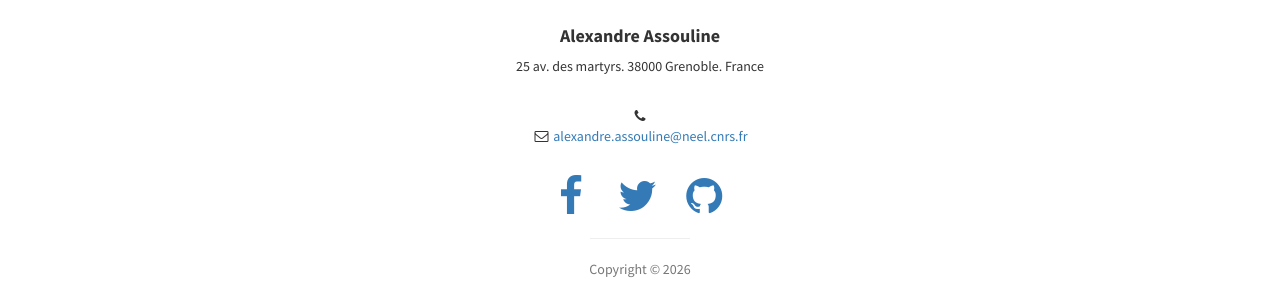
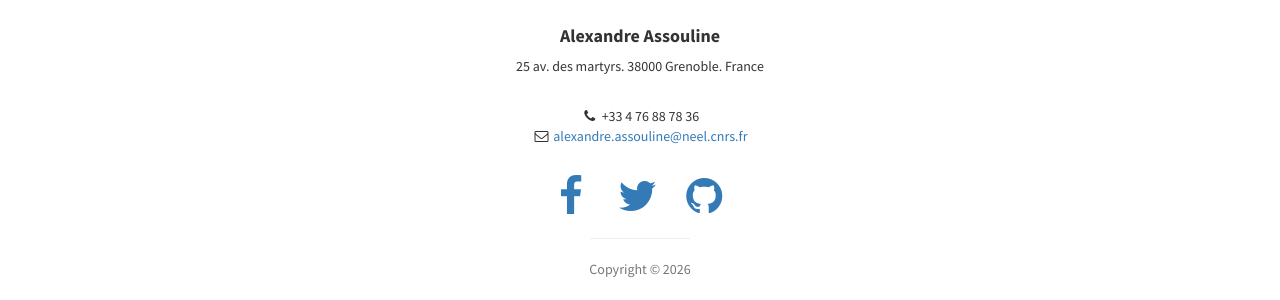
Before and after one commit to aassouline/topo-circuits.github.io, a Jekyll site: the page built from index.html, in a window 1280 px wide and 900 px high, scrolled down 3165 px. Shown: the part 511-811 px from the top of the window. Built offline with Jekyll 4.4.1, drawn with Linux system fonts in a browser that asks for light colours.

Commit message:
Update _config.yml

```diff
--- a/_config.yml
+++ b/_config.yml
@@ -16,7 +16,7 @@ address:
   - line: 25 av. des martyrs. 38000 Grenoble. France
   - line:
   # Feel free to add more lines here
-telephone:
+telephone: +33 4 76 88 78 36
 copyright:
 
 # API settings
```
